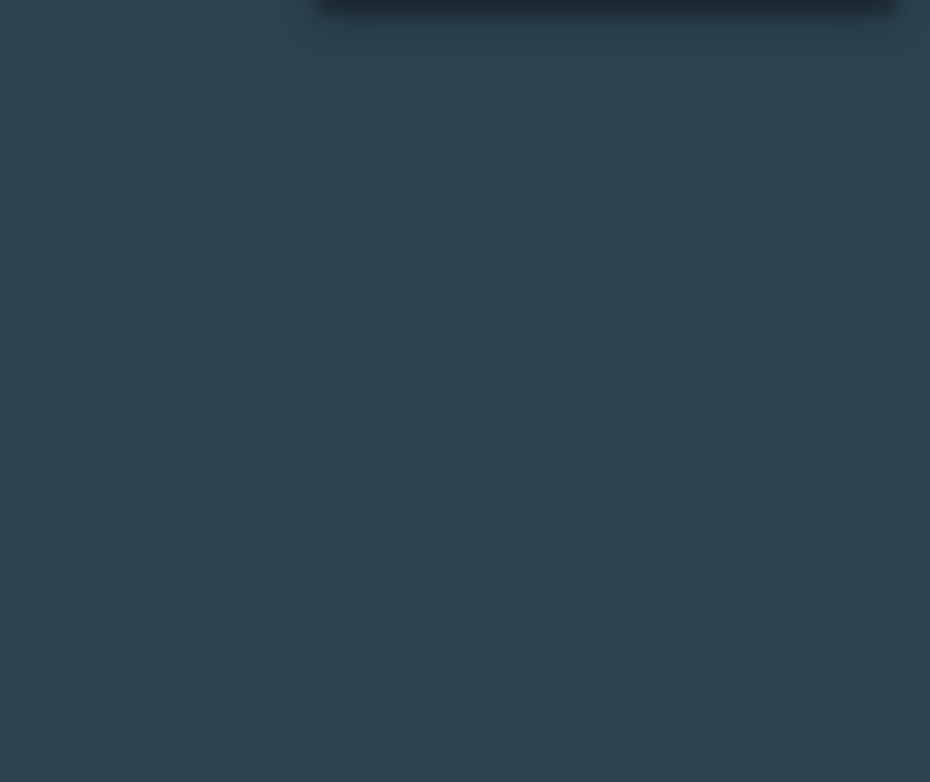
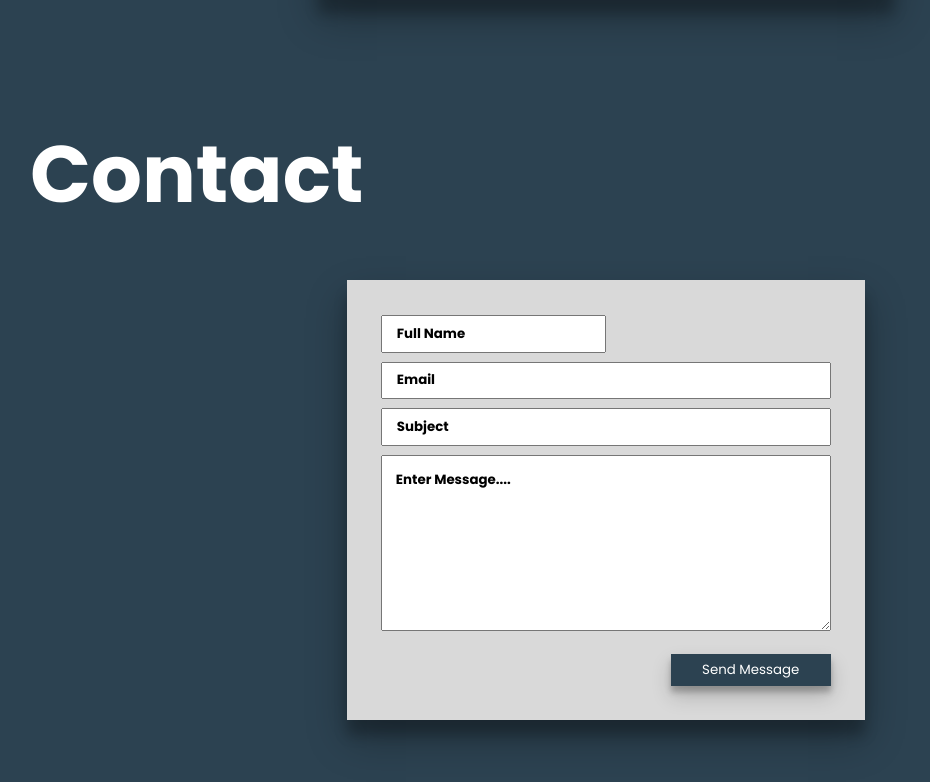
Before and after one commit to gmgordon15/Greg-Portfolio, a React (Create React App) app: page / in a window 1280 px wide. Shown: the part 4105-4887 px from the top of the page, without its empty margins (34-964 px from the left). Before the commit the page ends 4219 px from the top, so only its background shows below. Built offline with nearby package versions, Linux system fonts and the light colour scheme.

Commit message:
added contact section and styling.

```diff
--- a/src/App.css
+++ b/src/App.css
@@ -244,3 +244,79 @@ body{
   box-shadow: rgba(0, 0, 0, 0.19) 0px 10px 20px, rgba(0, 0, 0, 0.23) 0px 6px 6px;
   cursor: pointer;
 }
+
+
+/*Section 4*/
+
+.section-4-Container{
+  display: flex;
+  flex-direction: column;
+  height: 100vh;
+  margin-bottom: 10%;
+}
+
+.Title-4-Container h2{
+  color: white;
+  font-size: 5rem;
+}
+
+.contact-page-content-container{
+  display: flex;
+  width: 100%;
+  height: 80%;
+  justify-content: center;
+}
+
+.contact-form{
+  background-color:#D9D9D9;
+  display: flex;
+  flex-direction: column;
+  width: 45%;
+  padding: 3%;
+  height: 55vh;
+  margin-bottom: 10%;
+  margin-top: 4%;
+  box-shadow: rgba(0, 0, 0, 0.3) 0px 19px 38px, rgba(0, 0, 0, 0.22) 0px 15px 12px;
+}
+
+
+#input-name{
+  width: 50%;
+}
+.contact-input{
+  height: 2.5rem;
+  margin-bottom: 2%;
+  padding-left: 3%;
+}
+
+.contact-input::placeholder{
+  font-weight: bold;
+  color: black;
+}
+
+#text-area{
+  height: 50%;
+  padding: 3%;
+}
+
+
+#text-area::placeholder{
+  color:black;
+  font-weight: bold;
+}
+.contact-button-div{
+  width: 100%;
+  display: flex;
+  justify-content: right;
+  margin-top: 5%;
+}
+
+.contact-button-div button{
+  height: 2rem;
+  width: 10rem;
+  border:none;
+  background-color: #2C4251;
+  color:white;
+  box-shadow: rgba(0, 0, 0, 0.19) 0px 10px 20px, rgba(0, 0, 0, 0.23) 0px 6px 6px;
+  cursor: pointer;
+}
--- a/src/App.js
+++ b/src/App.js
@@ -2,6 +2,7 @@ import './App.css';
 import SectionOne from './SectionOne.js'
 import SectionTwo from './SectionTwo.js'
 import SectionThree from './SectionThree.js'
+import SectionFour from './SectionFour.js'
 
 function App() {
   return (
@@ -9,6 +10,7 @@ function App() {
       <SectionOne/>
       <SectionTwo/>
       <SectionThree/>
+      <SectionFour/>
 
     </div>
   );
--- /dev/null
+++ b/src/SectionFour.js
@@ -0,0 +1,26 @@
+import React from 'react'
+
+function SectionFour() {
+    return (
+        <div classNam="section-4-container">
+            <div className="Title-4-Container">
+                <h2>Contact</h2>
+            </div>
+            <div className="contact-page-content-container">
+                <div className="contact-form">
+                    <input type="text" name="" value="" placeholder="Full Name" id="input-name" className="contact-input"/>
+                    <input type="text" name="" value="" placeholder="Email" id="input-email" className="contact-input"/>
+                    <input type="text" name="" value="" placeholder="Subject" id="input-subject" className="contact-input"/>
+                    <textarea rows="" cols="" placeholder="Enter Message...." id="text-area"></textarea>
+                    <div className="contact-button-div">
+                        <button type="">Send Message</button>
+                    </div>
+
+                </div>
+            </div>
+
+        </div>
+    )
+}
+
+export default SectionFour
```
